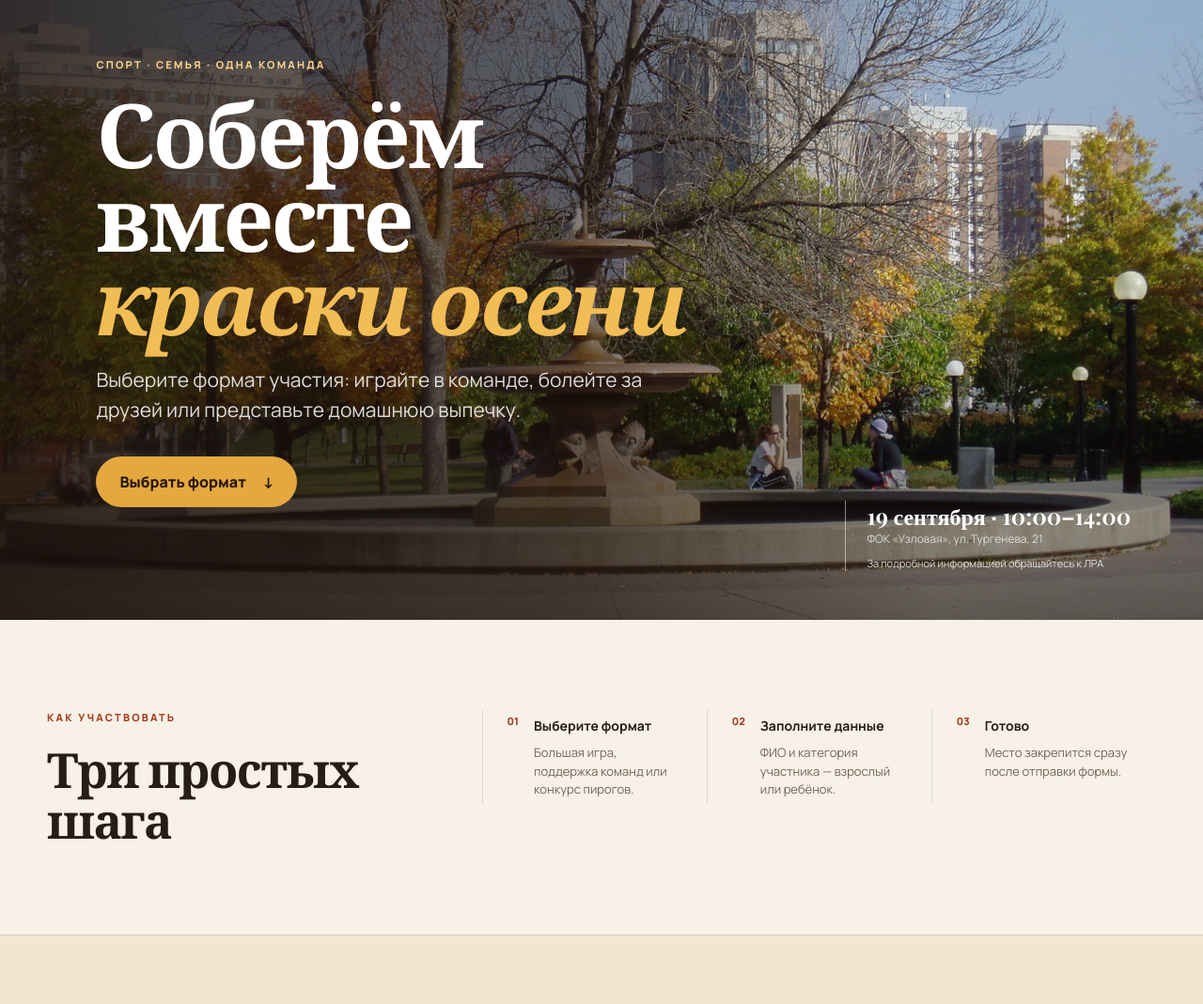
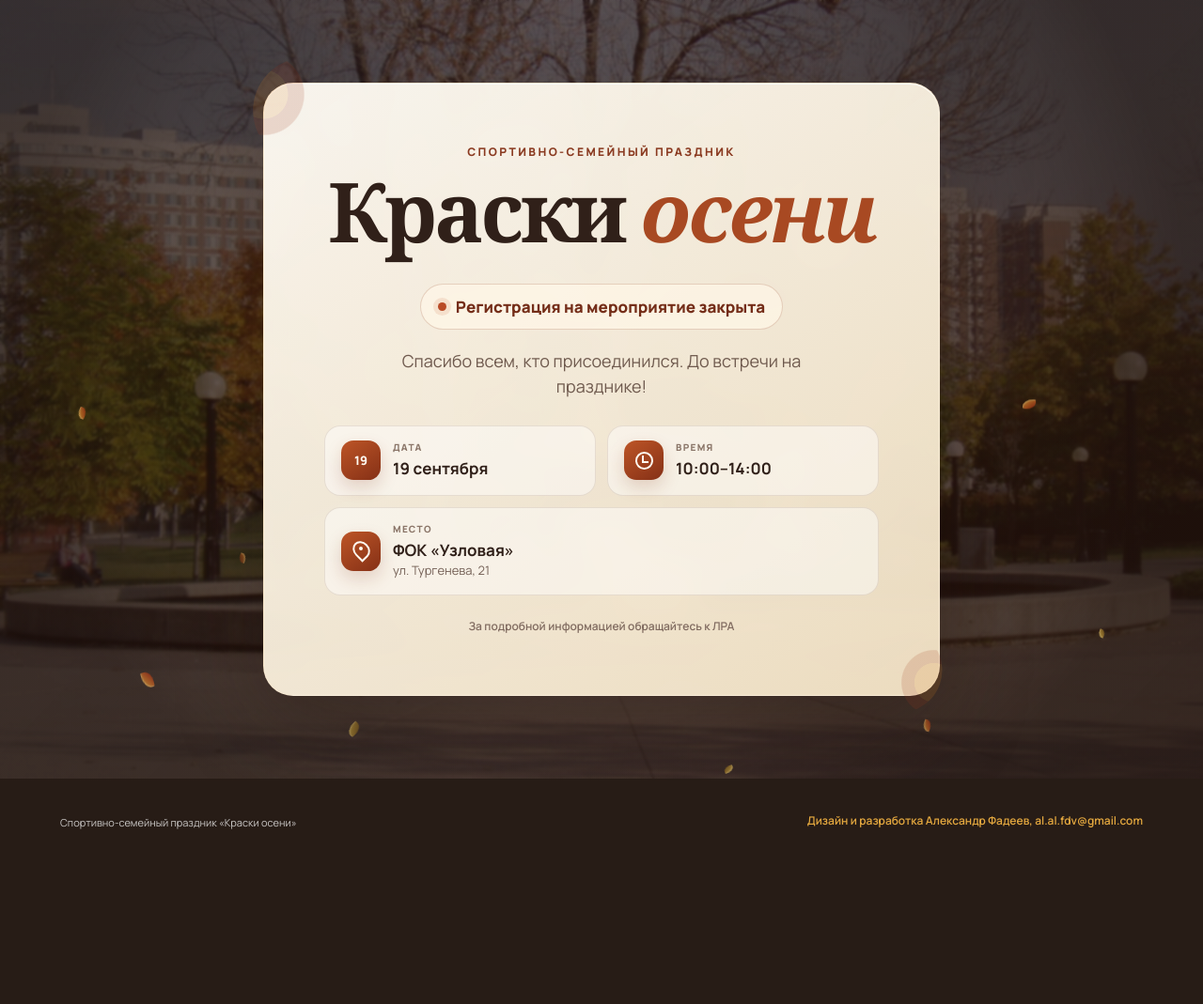
Before and after one commit to Saborrr/autumn-festival-registration, a Django app: page / in a window 1280 px wide. Shown: the part 84-1153 px from the top of the page at 94% size. After the commit the page ends 967 px from the top, so only its background shows below. Run offline with Django 5.2, Linux system fonts and the light colour scheme; data comes from the database, SQL or seed files in the repository; data that the repository does not hold is empty.

Commit message:
feat: close autumn festival registration

```diff
--- a/config/settings.py
+++ b/config/settings.py
@@ -25,6 +25,7 @@ SECRET_KEY = os.environ.get('DJANGO_SECRET_KEY', 'dev-only-change-me')
 
 # SECURITY WARNING: don't run with debug turned on in production!
 DEBUG = os.environ.get('DJANGO_DEBUG', '1') == '1'
+REGISTRATION_OPEN = os.environ.get('DJANGO_REGISTRATION_OPEN', '0') == '1'
 
 ALLOWED_HOSTS = [host for host in os.environ.get('DJANGO_ALLOWED_HOSTS', '127.0.0.1,localhost').split(',') if host]
 FORCE_SCRIPT_NAME = os.environ.get('DJANGO_FORCE_SCRIPT_NAME') or None
--- /dev/null
+++ b/registrations/static/registrations/css/closed.css
@@ -0,0 +1,326 @@
+.closed-hero {
+  position: relative;
+  isolation: isolate;
+  min-height: calc(100svh - 84px);
+  display: grid;
+  place-items: center;
+  overflow: hidden;
+  padding: clamp(36px, 7vw, 88px) 20px;
+  background: #382016;
+}
+
+.closed-hero__image,
+.closed-hero__shade {
+  position: absolute;
+  inset: 0;
+  width: 100%;
+  height: 100%;
+}
+
+.closed-hero__image {
+  z-index: -3;
+  object-fit: cover;
+  object-position: center 44%;
+  filter: saturate(.88) contrast(1.04);
+}
+
+.closed-hero__shade {
+  z-index: -2;
+  background:
+    radial-gradient(circle at 50% 42%, rgba(81, 36, 17, .14), rgba(27, 16, 12, .72) 78%),
+    linear-gradient(135deg, rgba(44, 20, 10, .36), rgba(73, 32, 15, .54));
+  backdrop-filter: blur(1px);
+}
+
+.closed-card {
+  position: relative;
+  z-index: 2;
+  width: min(720px, 100%);
+  padding: clamp(32px, 6vw, 64px);
+  border: 1px solid rgba(255, 238, 207, .5);
+  border-radius: 32px;
+  color: #302019;
+  text-align: center;
+  background:
+    linear-gradient(145deg, rgba(255, 252, 245, .96), rgba(248, 232, 202, .93));
+  box-shadow:
+    0 30px 90px rgba(24, 11, 6, .42),
+    inset 0 1px 0 rgba(255, 255, 255, .9);
+  backdrop-filter: blur(14px);
+}
+
+.closed-card::before,
+.closed-card::after {
+  content: "";
+  position: absolute;
+  width: 74px;
+  height: 74px;
+  opacity: .16;
+  background: radial-gradient(ellipse at 30% 30%, #d98124 0 35%, #9f371a 36% 58%, transparent 60%);
+  border-radius: 80% 15% 70% 25%;
+  pointer-events: none;
+}
+
+.closed-card::before {
+  top: -18px;
+  left: -18px;
+  transform: rotate(-24deg);
+}
+
+.closed-card::after {
+  right: -16px;
+  bottom: -18px;
+  transform: rotate(155deg) scale(.8);
+}
+
+.closed-card__eyebrow {
+  margin: 0 0 10px;
+  color: #8a3a20;
+  font-size: 12px;
+  font-weight: 800;
+  letter-spacing: .2em;
+  text-transform: uppercase;
+}
+
+.closed-card h1 {
+  margin: 0;
+  font-family: "Playfair Display", Georgia, serif;
+  font-size: clamp(50px, 9vw, 88px);
+  line-height: .94;
+  letter-spacing: -.04em;
+}
+
+.closed-card h1 em {
+  color: #a84922;
+  font-weight: 600;
+}
+
+.closed-card__status {
+  width: fit-content;
+  margin: clamp(26px, 5vw, 38px) auto 0;
+  display: flex;
+  align-items: center;
+  justify-content: center;
+  gap: 10px;
+  padding: 11px 18px;
+  border: 1px solid rgba(136, 55, 29, .2);
+  border-radius: 999px;
+  color: #742d18;
+  background: rgba(255, 247, 232, .72);
+  font-size: clamp(14px, 2.5vw, 17px);
+  font-weight: 800;
+}
+
+.closed-card__status-mark {
+  width: 9px;
+  height: 9px;
+  flex: 0 0 auto;
+  border-radius: 50%;
+  background: #b94b26;
+  box-shadow: 0 0 0 5px rgba(185, 75, 38, .12);
+}
+
+.closed-card__message {
+  max-width: 490px;
+  margin: 20px auto 28px;
+  color: #6f5a4e;
+  font-size: clamp(15px, 2.5vw, 18px);
+}
+
+.event-details {
+  display: grid;
+  grid-template-columns: repeat(2, minmax(0, 1fr));
+  gap: 12px;
+  text-align: left;
+}
+
+.event-detail {
+  min-width: 0;
+  display: flex;
+  align-items: center;
+  gap: 13px;
+  padding: 15px 17px;
+  border: 1px solid rgba(98, 62, 39, .12);
+  border-radius: 17px;
+  background: rgba(255, 255, 255, .48);
+}
+
+.event-detail--wide {
+  grid-column: 1 / -1;
+}
+
+.event-detail > span:last-child {
+  min-width: 0;
+}
+
+.event-detail small,
+.event-detail strong,
+.event-detail > span:last-child > span {
+  display: block;
+}
+
+.event-detail small {
+  margin-bottom: 2px;
+  color: #8a7568;
+  font-size: 10px;
+  font-weight: 800;
+  letter-spacing: .13em;
+  text-transform: uppercase;
+}
+
+.event-detail strong {
+  font-size: clamp(14px, 2.5vw, 17px);
+}
+
+.event-detail > span:last-child > span {
+  color: #756157;
+  font-size: 13px;
+}
+
+.event-detail__icon {
+  width: 42px;
+  height: 42px;
+  flex: 0 0 42px;
+  display: grid;
+  place-items: center;
+  border-radius: 13px;
+  color: #fffaf1;
+  background: linear-gradient(145deg, #bd5527, #853016);
+  font-size: 13px;
+  font-weight: 800;
+  box-shadow: 0 8px 18px rgba(133, 48, 22, .18);
+}
+
+.event-detail__icon--clock,
+.event-detail__icon--pin {
+  position: relative;
+}
+
+.event-detail__icon--clock::before {
+  content: "";
+  width: 15px;
+  height: 15px;
+  border: 2px solid currentColor;
+  border-radius: 50%;
+}
+
+.event-detail__icon--clock::after {
+  content: "";
+  position: absolute;
+  width: 5px;
+  height: 6px;
+  border-left: 2px solid currentColor;
+  border-bottom: 2px solid currentColor;
+  transform: translate(1px, -1px);
+}
+
+.event-detail__icon--pin::before {
+  content: "";
+  width: 13px;
+  height: 16px;
+  border: 2px solid currentColor;
+  border-radius: 50% 50% 50% 0;
+  transform: rotate(-45deg) translate(1px, -1px);
+}
+
+.event-detail__icon--pin::after {
+  content: "";
+  position: absolute;
+  width: 4px;
+  height: 4px;
+  border-radius: 50%;
+  background: currentColor;
+  transform: translateY(-3px);
+}
+
+.closed-card__note {
+  margin: 24px 0 0;
+  color: #806b60;
+  font-size: 12px;
+  font-weight: 600;
+}
+
+.falling-leaves {
+  position: absolute;
+  z-index: 1;
+  inset: 0;
+  overflow: hidden;
+  pointer-events: none;
+  contain: strict;
+}
+
+.falling-leaves i {
+  position: absolute;
+  top: -12vh;
+  left: var(--x);
+  width: var(--size);
+  height: calc(var(--size) * .68);
+  border-radius: 80% 12% 70% 20%;
+  opacity: .72;
+  background: linear-gradient(145deg, #f1ad37, #ae3d19 78%);
+  box-shadow: inset 1px 1px 1px rgba(255, 229, 151, .5);
+  transform-origin: 45% 50%;
+  animation: leaf-fall var(--duration) linear var(--delay) infinite;
+  will-change: transform;
+}
+
+.falling-leaves i:nth-child(3n) {
+  background: linear-gradient(145deg, #d67b21, #783419 80%);
+}
+
+.falling-leaves i:nth-child(4n) {
+  background: linear-gradient(145deg, #e7bf45, #8d6823 80%);
+}
+
+@keyframes leaf-fall {
+  0% {
+    transform: translate3d(0, -14vh, 0) rotate(0deg);
+  }
+  45% {
+    transform: translate3d(var(--drift), 48vh, 0) rotate(calc(var(--turn) * .48));
+  }
+  100% {
+    transform: translate3d(calc(var(--drift) * -.5), 116vh, 0) rotate(var(--turn));
+  }
+}
+
+@media (max-width: 650px) {
+  .closed-hero {
+    min-height: calc(100svh - 72px);
+    align-items: center;
+    padding: 28px 14px;
+  }
+
+  .closed-card {
+    padding: 34px 20px 28px;
+    border-radius: 25px;
+  }
+
+  .closed-card h1 {
+    font-size: clamp(48px, 17vw, 70px);
+  }
+
+  .closed-card__status {
+    width: 100%;
+    padding-inline: 12px;
+  }
+
+  .event-details {
+    grid-template-columns: 1fr;
+  }
+
+  .event-detail--wide {
+    grid-column: auto;
+  }
+}
+
+@media (prefers-reduced-motion: reduce) {
+  .falling-leaves i {
+    animation: none;
+    opacity: .2;
+  }
+
+  .falling-leaves i:nth-child(n + 6) {
+    display: none;
+  }
+}
--- a/registrations/templates/registrations/home.html
+++ b/registrations/templates/registrations/home.html
@@ -1,72 +1,64 @@
 {% extends 'registrations/base.html' %}
 {% load static %}
+
+{% block title %}Краски осени — регистрация закрыта{% endblock %}
+
+{% block extra_head %}
+  <link rel="stylesheet" href="{% static 'registrations/css/closed.css' %}">
+{% endblock %}
+
 {% block content %}
-<section class="hero">
-  <img class="hero-image" src="{% static 'registrations/img/autumn-park.jpg' %}" alt="Осенний парк в золотых и багряных красках">
-  <div class="hero-shade"></div>
-  <div class="hero-content">
-    <p class="eyebrow">Спорт · семья · одна команда</p>
-    <h1>Соберём вместе<br><em>краски осени</em></h1>
-    <p class="hero-lead">Выберите формат участия: играйте в команде, болейте за друзей или представьте домашнюю выпечку.</p>
-    <a class="button button-primary" href="#formats">Выбрать формат <span aria-hidden="true">↓</span></a>
+<section class="closed-hero" aria-labelledby="closed-title">
+  <img
+    class="closed-hero__image"
+    src="{% static 'registrations/img/autumn-park.jpg' %}"
+    alt=""
+  >
+  <div class="closed-hero__shade"></div>
+
+  <div class="falling-leaves" aria-hidden="true">
+    <i style="--x:4%;--delay:-3s;--duration:16s;--drift:52px;--size:12px;--turn:470deg"></i>
+    <i style="--x:11%;--delay:-12s;--duration:21s;--drift:-44px;--size:17px;--turn:-520deg"></i>
+    <i style="--x:19%;--delay:-7s;--duration:18s;--drift:65px;--size:10px;--turn:610deg"></i>
+    <i style="--x:27%;--delay:-15s;--duration:23s;--drift:-70px;--size:15px;--turn:-430deg"></i>
+    <i style="--x:35%;--delay:-1s;--duration:19s;--drift:38px;--size:11px;--turn:540deg"></i>
+    <i style="--x:43%;--delay:-10s;--duration:22s;--drift:-58px;--size:18px;--turn:-650deg"></i>
+    <i style="--x:51%;--delay:-5s;--duration:17s;--drift:72px;--size:13px;--turn:490deg"></i>
+    <i style="--x:59%;--delay:-17s;--duration:24s;--drift:-36px;--size:10px;--turn:-570deg"></i>
+    <i style="--x:67%;--delay:-8s;--duration:20s;--drift:55px;--size:16px;--turn:620deg"></i>
+    <i style="--x:75%;--delay:-14s;--duration:22s;--drift:-64px;--size:12px;--turn:-460deg"></i>
+    <i style="--x:83%;--delay:-4s;--duration:18s;--drift:42px;--size:14px;--turn:590deg"></i>
+    <i style="--x:91%;--delay:-11s;--duration:21s;--drift:-52px;--size:9px;--turn:-510deg"></i>
+    <i style="--x:96%;--delay:-19s;--duration:25s;--drift:-78px;--size:16px;--turn:660deg"></i>
   </div>
-  <div class="hero-note"><strong>19 сентября · 10:00–14:00</strong><span>ФОК «Узловая», ул. Тургенева, 21</span><small>За подробной информацией обращайтесь к ЛРА</small></div>
-</section>
 
-<section class="intro section-shell" aria-labelledby="how-title">
-  <div>
-    <p class="eyebrow ink">Как участвовать</p>
-    <h2 id="how-title">Три простых шага</h2>
-  </div>
-  <ol class="steps">
-    <li><span>01</span><div><strong>Выберите формат</strong><p>Большая игра, поддержка команд или конкурс пирогов.</p></div></li>
-    <li><span>02</span><div><strong>Заполните данные</strong><p>ФИО и категория участника — взрослый или ребёнок.</p></div></li>
-    <li><span>03</span><div><strong>Готово</strong><p>Место закрепится сразу после отправки формы.</p></div></li>
-  </ol>
-</section>
+  <div class="closed-card">
+    <p class="closed-card__eyebrow">Спортивно-семейный праздник</p>
+    <h1 id="closed-title">Краски <em>осени</em></h1>
+    <div class="closed-card__status">
+      <span class="closed-card__status-mark" aria-hidden="true"></span>
+      Регистрация на мероприятие закрыта
+    </div>
+    <p class="closed-card__message">
+      Спасибо всем, кто присоединился. До встречи на празднике!
+    </p>
 
-<section class="formats-section" id="formats" aria-labelledby="formats-title">
-  <div class="section-shell">
-    <div class="section-heading">
-      <div><p class="eyebrow ink">Три способа быть с нами</p><h2 id="formats-title">Выберите формат участия</h2></div>
-      <p>Конкурс пирогов можно совместить с участием в игре или с ролью болельщика. Для участия в игре нужно подобрать команду.</p>
+    <div class="event-details" aria-label="Дата, время и место мероприятия">
+      <div class="event-detail">
+        <span class="event-detail__icon" aria-hidden="true">19</span>
+        <span><small>Дата</small><strong>19 сентября</strong></span>
+      </div>
+      <div class="event-detail">
+        <span class="event-detail__icon event-detail__icon--clock" aria-hidden="true"></span>
+        <span><small>Время</small><strong>10:00–14:00</strong></span>
+      </div>
+      <div class="event-detail event-detail--wide">
+        <span class="event-detail__icon event-detail__icon--pin" aria-hidden="true"></span>
+        <span><small>Место</small><strong>ФОК «Узловая»</strong><span>ул. Тургенева, 21</span></span>
+      </div>
     </div>
-    <div class="format-grid">
-      <article class="format-card format-game"><span class="format-icon" aria-hidden="true">🏆</span><h3>Участник «Большой игры»</h3><p>Командный маршрут с испытаниями на меткость, ловкость, скорость и слаженность. В команде 10 человек, включая 2 детей младше 14 лет.</p><a class="team-link" href="#teams">Выбрать команду <span aria-hidden="true">↓</span></a></article>
-      <article class="format-card format-support"><span class="format-icon" aria-hidden="true">📣</span><h3>Болельщик</h3><p>Приходите поддержать команды, участвовать в активностях, фотографироваться, пробовать угощения и создавать настроение.</p><a class="team-link" href="{% url 'register' %}?format=supporter">Зарегистрироваться <span aria-hidden="true">→</span></a></article>
-      <article class="format-card format-pie"><span class="format-icon" aria-hidden="true">🥧</span><h3>Конкурс «Счастье в пирогах»</h3><p>Представьте домашнюю выпечку на осенней ярмарке. К участию приглашаются сотрудники, семьи и команды.</p><a class="team-link" href="{% url 'register' %}?format=pie">Зарегистрироваться <span aria-hidden="true">→</span></a></article>
-    </div>
-  </div>
-</section>
 
-<section class="teams-section" id="teams" aria-labelledby="teams-title">
-  <div class="section-shell">
-    <div class="section-heading">
-      <div><p class="eyebrow ink">Участники «Большой игры»</p><h2 id="teams-title">Найдите свою команду</h2></div>
-      <p>В каждую команду желательно включить двух детей младше 14 лет</p>
-    </div>
-    <div class="team-grid">
-      {% for team in teams %}
-      <article class="team-card {% if team.active_count >= team.capacity %}is-full{% endif %}">
-        <div class="team-top"><span class="team-number">{{ team.number|stringformat:'02d' }}</span><span class="status-dot"></span></div>
-        <h3>Команда {{ team.number }}</h3>
-        <div class="occupancy"><strong>{{ team.active_count }} из {{ team.capacity }}</strong><span>{% if team.active_count >= team.capacity %}мест нет{% else %}участников{% endif %}</span></div>
-        <div class="progress" role="progressbar" aria-label="Заполненность команды {{ team.number }}" aria-valuenow="{{ team.active_count }}" aria-valuemin="0" aria-valuemax="{{ team.capacity }}"><span style="width:{% widthratio team.active_count team.capacity 100 %}%"></span></div>
-        <div class="team-meta"><span>Детей: {{ team.child_count }}</span><span>Свободно: {{ team.free_count }}</span></div>
-        <div class="team-members">
-          <h4>Уже в команде</h4>
-          {% if team.active_participants %}
-          <ul>{% for participant in team.active_participants %}<li>{{ participant.full_name }}</li>{% endfor %}</ul>
-          {% else %}
-          <p>Пока никто не записался — будьте первым.</p>
-          {% endif %}
-        </div>
-        {% if team.active_count < team.capacity %}
-        <a class="team-link" href="{% url 'register' %}?team={{ team.pk }}">Вступить в команду <span aria-hidden="true">→</span></a>
-        {% else %}<span class="team-link disabled">Команда заполнена</span>{% endif %}
-      </article>
-      {% endfor %}
-    </div>
+    <p class="closed-card__note">За подробной информацией обращайтесь к ЛРА</p>
   </div>
 </section>
 {% endblock %}
--- a/registrations/views.py
+++ b/registrations/views.py
@@ -1,7 +1,8 @@
 from django.contrib import messages
 from django.contrib.admin.views.decorators import staff_member_required
+from django.conf import settings
 from django.db import transaction
-from django.db.models import Count, Prefetch, Q, Sum
+from django.db.models import Count, Q, Sum
 from django.shortcuts import get_object_or_404, redirect, render
 from django.views.decorators.http import require_POST
 
@@ -72,34 +73,13 @@ def aggregate_attendance(queryset):
 
 
 def home(request):
-    teams = Team.objects.filter(is_active=True).annotate(
-        active_count=Count(
-            "registrations",
-            filter=Q(registrations__status=Registration.Status.ACTIVE),
-        ),
-        child_count=Count(
-            "registrations",
-            filter=Q(
-                registrations__status=Registration.Status.ACTIVE,
-                registrations__participant_type=Registration.ParticipantType.CHILD,
-            ),
-        ),
-    ).prefetch_related(
-        Prefetch(
-            "registrations",
-            queryset=Registration.objects.filter(
-                status=Registration.Status.ACTIVE
-            ).order_by("created_at"),
-            to_attr="active_participants",
-        )
-    )
-    teams = list(teams)
-    for team in teams:
-        team.free_count = max(team.capacity - team.active_count, 0)
-    return render(request, "registrations/home.html", {"teams": teams})
+    return render(request, "registrations/home.html")
 
 
 def register(request):
+    if not settings.REGISTRATION_OPEN:
+        return redirect("home")
+
     selected_format = request.GET.get("format", Registration.ParticipationFormat.GAME)
     if selected_format not in Registration.ParticipationFormat.values:
         selected_format = Registration.ParticipationFormat.GAME
```
Also changed, not shown: registrations/tests/test_autumn_changes.py (+4 -4 lines), registrations/tests/test_views.py (+30 -30 lines).
